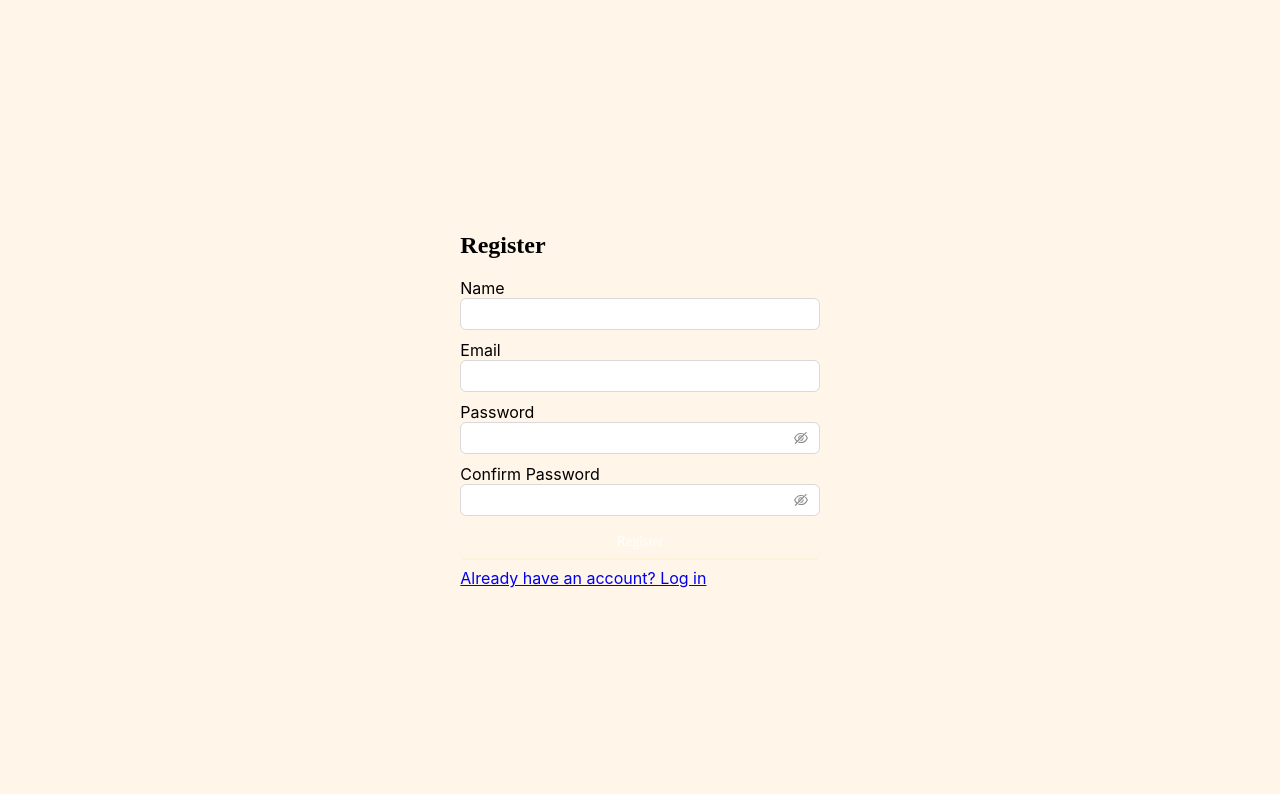
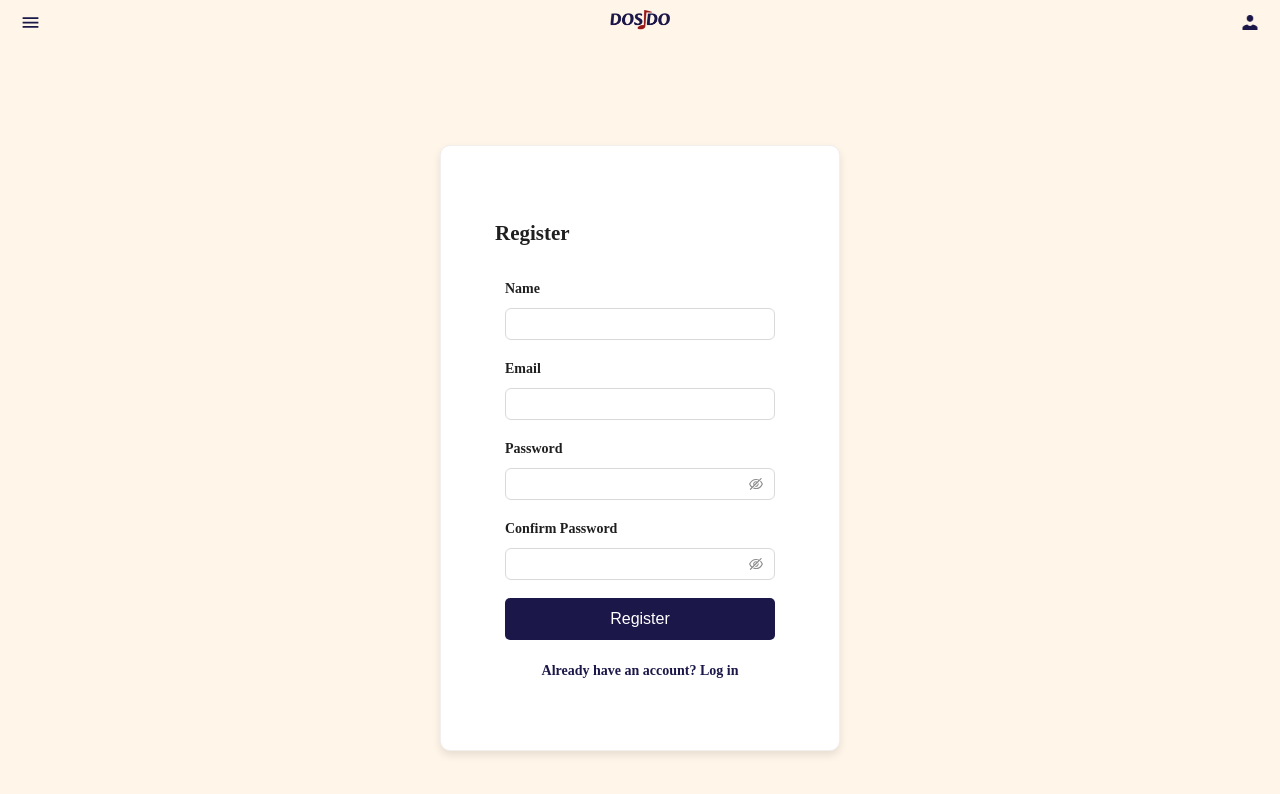
Before and after one commit to HenriqueJoanoni/dosido, a React (Create React App) app in the folder frontend/: page /register in a window 1280 px wide. Shown: the top 794 px of the page. Built offline with nearby package versions, Linux system fonts and the light colour scheme; a web font is replaced by a local one.

Commit message:
modified the login page and register page and add the navbar

```diff
--- a/frontend/src/pages/Login/index.tsx
+++ b/frontend/src/pages/Login/index.tsx
@@ -1,70 +1,56 @@
+// Login.tsx
 import React, { useState } from "react";
-import { Input, Button } from "antd";
-import { Link } from "react-router-dom";
+import { Input } from "antd";
+import { Link, useNavigate } from "react-router-dom";
+import { useCookies } from "react-cookie";
 import { axiosInstance } from "../../api";
 import { Container } from "../Home/styles";
-import { LoginCard, Label, LoginButton, AuthLink, Message, FormContainer } from "./styles";
-import {useNavigate} from 'react-router-dom';
-import { useCookies } from "react-cookie";
+import NavBar from "../../components/NavBar";
+import { AuthCard, Label, AuthButton, AuthLink, Message, FormContainer } from "./styles";
 
 function Login() {
   const [email, setEmail] = useState("");
   const [password, setPassword] = useState("");
   const [error, setError] = useState("");
-  const navigate = useNavigate()
+  const navigate = useNavigate();
   const [cookies, setCookie] = useCookies(["mycookie"]);
 
-  async function handleSubmit(e: React.FormEvent<HTMLFormElement>)  {
+  async function handleSubmit(e: React.FormEvent<HTMLFormElement>) {
     e.preventDefault();
     setError("");
     if (!email.includes("@") || password.length < 6) {
       setError("Invalid email or password.");
       return;
     }
-
-    //console.log("Login successful");
-    axiosInstance.post("/login", { email, password }).then(({data})=>{
-
-      document.cookie = "token=?" + data.access_token
-      navigate('/')
-    }).catch(error =>
-      setError("Invalid email or password.")
-    );
-
-  };
+    axiosInstance.post("/login", { email, password }).then(({ data }) => {
+      document.cookie = "token=" + data.access_token;
+      navigate("/");
+    }).catch(() => setError("Invalid email or password."));
+  }
 
   return (
+
     <Container>
+       <NavBar />
       <div style={{ paddingTop: "100px" }}>
-        <LoginCard>
+        <AuthCard>
           <h2>Login</h2>
           {error && <Message type="error">{error}</Message>}
           <FormContainer onSubmit={handleSubmit}>
             <div>
               <Label>Email</Label>
-              <Input
-                type="email"
-                value={email}
-                onChange={(e) => setEmail(e.target.value)}
-                required
-              />
+              <Input type="email" value={email} onChange={(e) => setEmail(e.target.value)} required />
             </div>
             <div>
               <Label>Password</Label>
-              <Input.Password
-                value={password}
-                onChange={(e) => setPassword(e.target.value)}
-                required
-              />
+              <Input.Password value={password} onChange={(e) => setPassword(e.target.value)} required />
             </div>
-            <LoginButton>
-              <Link to="/">Log in</Link>
-            </LoginButton>
+            <AuthButton type="submit">Log in</AuthButton>
           </FormContainer>
           <AuthLink>
             <Link to="/register">Don't have an account? Register</Link>
           </AuthLink>
-        </LoginCard>
+        </AuthCard>
       </div>
     </Container>
   );
--- a/frontend/src/pages/Login/styles.ts
+++ b/frontend/src/pages/Login/styles.ts
@@ -1,7 +1,8 @@
+// styles.ts
 import styled from "styled-components";
 import { Card } from "antd";
 
-export const LoginCard = styled(Card)`
+export const AuthCard = styled(Card)`
   width: 100%;
   max-width: 400px;
   margin: auto;
@@ -13,7 +14,6 @@ export const LoginCard = styled(Card)`
     max-width: 90%;
     margin: auto;
     padding: 35px;
-
   }
 `;
 
@@ -33,7 +33,7 @@ export const Message = styled.p<{ type: "success" | "error" }>`
   background: ${({ type }) => (type === "success" ? "#e6ffed" : "#ffe6e6")};
 `;
 
-export const LoginButton = styled.button`
+export const AuthButton = styled.button`
   width: 100%;
   padding: 12px;
   background-color: #1B1749;
--- a/frontend/src/pages/Register/index.tsx
+++ b/frontend/src/pages/Register/index.tsx
@@ -1,9 +1,11 @@
 import React, { useState } from "react";
-import { Input, Button } from "antd";
+import { Input } from "antd";
 import { Link, useNavigate } from "react-router-dom";
 import { useCookies } from "react-cookie";
 import { axiosInstance } from "../../api";
 import { Container } from "../Home/styles";
+import NavBar from "../../components/NavBar";
+import { AuthCard, Label, AuthButton, AuthLink, Message, FormContainer } from "./styles";
 
 function Register() {
   const [name, setName] = useState("");
@@ -15,34 +17,21 @@ function Register() {
   const navigate = useNavigate();
   const [cookies, setCookie] = useCookies(["mycookie"]);
 
-  const handleSubmit = async (e: { preventDefault: () => void }) => {
+  const handleSubmit = async (e: React.FormEvent<HTMLFormElement>) => {
     e.preventDefault();
     setError("");
-
     if (!email.includes("@") || password.length < 6) {
       setError("Invalid email or password.");
       return;
     }
-
     if (password !== confirmPassword) {
       setError("Passwords do not match.");
       return;
     }
-
     setLoading(true);
-
     try {
-      const response = await axiosInstance.post("/register", {
-        name,
-        email,
-        password,
-      });
-
-      setCookie(
-        "mycookie",
-        { name, token: response.data.access_token },
-        { path: "/" }
-      );
+      const response = await axiosInstance.post("/register", { name, email, password });
+      setCookie("mycookie", { name, token: response.data.access_token }, { path: "/" });
       navigate("/");
     } catch (err) {
       setError("Registration failed. Please try again.");
@@ -53,51 +42,34 @@ function Register() {
 
   return (
     <Container>
-      <div style={{ maxWidth: "400px", margin: "auto", padding: "20px" }}>
+      <NavBar />
+      <div style={{ paddingTop: "100px" }}>
+        <AuthCard>
           <h2>Register</h2>
-        {error && <p style={{ color: "red" }}>{error}</p>}
-        <form onSubmit={handleSubmit}>
-          <div style={{ marginBottom: "10px" }}>
-            <label>Name</label>
-            <Input
-              type="text"
-              value={name}
-              onChange={(e) => setName(e.target.value)}
-              required
-            />
+          {error && <Message type="error">{error}</Message>}
+          <FormContainer onSubmit={handleSubmit}>
+            <div>
+              <Label>Name</Label>
+              <Input type="text" value={name} onChange={(e) => setName(e.target.value)} required />
             </div>
-          <div style={{ marginBottom: "10px" }}>
-            <label>Email</label>
-            <Input
-              type="email"
-              value={email}
-              onChange={(e) => setEmail(e.target.value)}
-              required
-            />
+            <div>
+              <Label>Email</Label>
+              <Input type="email" value={email} onChange={(e) => setEmail(e.target.value)} required />
             </div>
-          <div style={{ marginBottom: "10px" }}>
-            <label>Password</label>
-            <Input.Password
-              value={password}
-              onChange={(e) => setPassword(e.target.value)}
-              required
-            />
+            <div>
+              <Label>Password</Label>
+              <Input.Password value={password} onChange={(e) => setPassword(e.target.value)} required />
             </div>
-          <div style={{ marginBottom: "10px" }}>
-            <label>Confirm Password</label>
-            <Input.Password
-              value={confirmPassword}
-              onChange={(e) => setConfirmPassword(e.target.value)}
-              required
-            />
+            <div>
+              <Label>Confirm Password</Label>
+              <Input.Password value={confirmPassword} onChange={(e) => setConfirmPassword(e.target.value)} required />
             </div>
-          <Button type="primary" htmlType="submit" block loading={loading}>
-            {loading ? "Registering..." : "Register"}
-          </Button>
-        </form>
-        <div style={{ marginTop: "10px" }}>
+            <AuthButton type="submit" disabled={loading}>{loading ? "Registering..." : "Register"}</AuthButton>
+          </FormContainer>
+          <AuthLink>
             <Link to="/login">Already have an account? Log in</Link>
-        </div>
+          </AuthLink>
+        </AuthCard>
       </div>
     </Container>
   );
--- a/frontend/src/pages/Register/styles.ts
+++ b/frontend/src/pages/Register/styles.ts
@@ -1,18 +1,19 @@
+// styles.ts
 import styled from "styled-components";
 import { Card } from "antd";
 
-export const RegisterCard = styled(Card)`
+export const AuthCard = styled(Card)`
   width: 100%;
   max-width: 400px;
-  margin: 50px auto;
+  margin: auto;
   padding: 30px;
   border-radius: 10px;
   box-shadow: 0 4px 8px rgba(0, 0, 0, 0.1);
 
   @media (max-width: 480px) {
     max-width: 90%;
-    margin: 20px auto;
-    padding: 25px;
+    margin: auto;
+    padding: 35px;
   }
 `;
 
@@ -32,10 +33,10 @@ export const Message = styled.p<{ type: "success" | "error" }>`
   background: ${({ type }) => (type === "success" ? "#e6ffed" : "#ffe6e6")};
 `;
 
-export const RegisterButton = styled.button`
+export const AuthButton = styled.button`
   width: 100%;
   padding: 12px;
-  background-color: #52c41a;
+  background-color: #1B1749;
   border: none;
   border-radius: 5px;
   color: white;
@@ -43,7 +44,7 @@ export const RegisterButton = styled.button`
   cursor: pointer;
 
   &:hover {
-    background-color: #73d13d;
+    background-color: #40a9ff;
   }
 `;
 
@@ -60,7 +61,7 @@ export const AuthLink = styled.p`
   margin-top: 10px;
 
   a {
-    color: #52c41a;
+    color: #1B1749;
     font-weight: bold;
     text-decoration: none;
 
```
Lines whose indentation alone changed are shown as unchanged.
